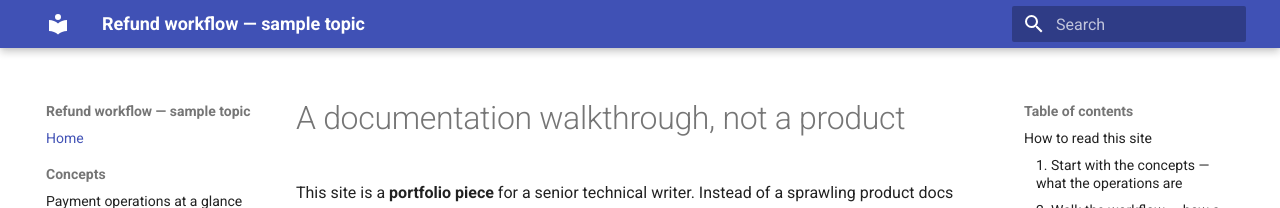
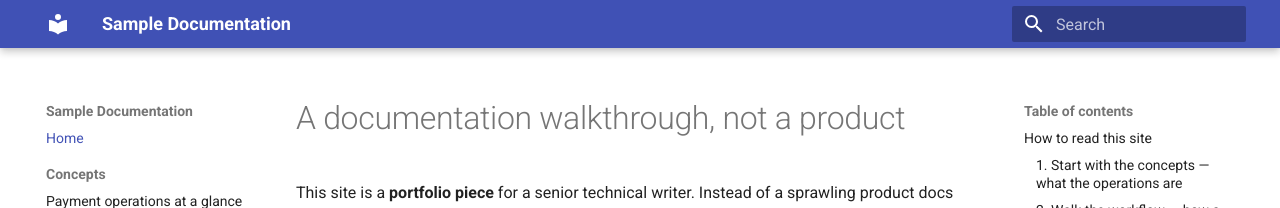
Before and after one commit to nelly-welly/sample-test, an MkDocs documentation site: the page built from docs/index.md, in a window 1280 px wide. Shown: the top 208 px of the page. Built offline with MkDocs 1.6.1 and Material for MkDocs 9.7.7, drawn with Linux system fonts in a browser that asks for light colours.

Commit message:
Update name

```diff
--- a/mkdocs.yml
+++ b/mkdocs.yml
@@ -1,6 +1,6 @@
-site_name: "Refund workflow — sample topic"
+site_name: "Sample Documentation"
 site_description: "An end-to-end documentation walkthrough for issuing and reconciling a refund on a fictional payments platform."
-site_author: "Sample Author"
+site_author: "Neelam"
 site_url: "https://nelly-welly.github.io/sample-test/"
 
 nav:
```
